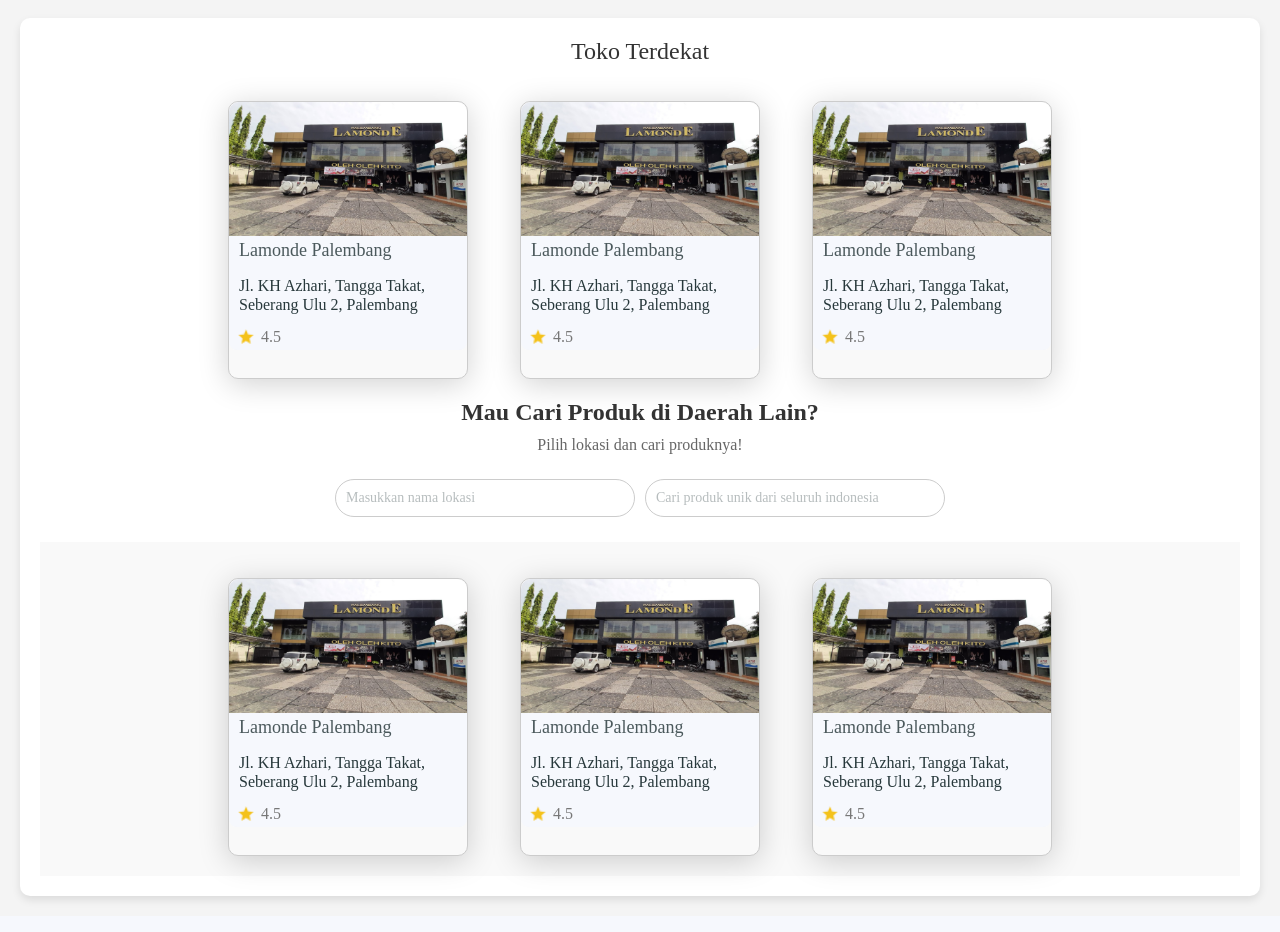
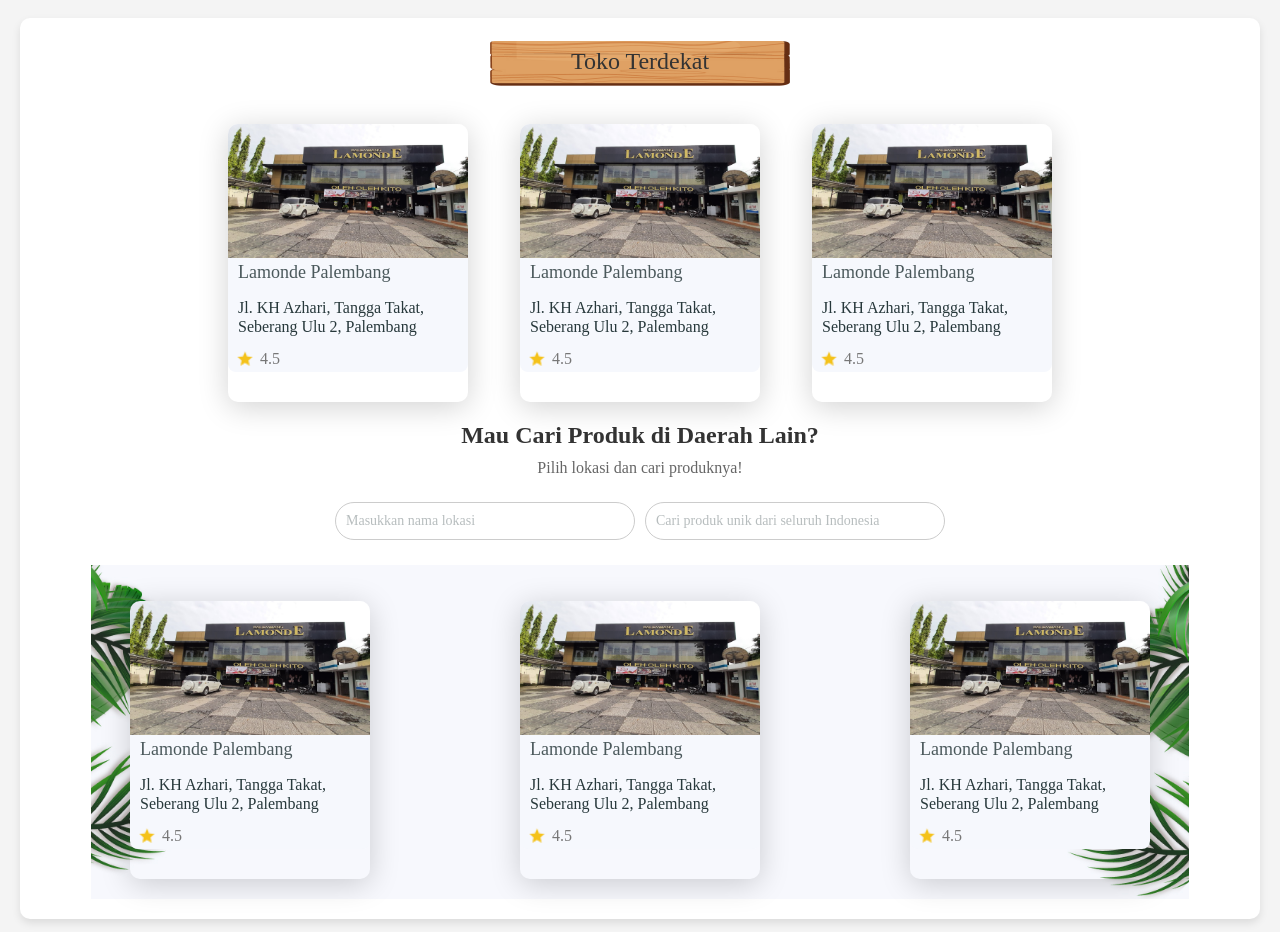
Before and after one commit to Sintasitinuriah/BoengkoesApp, a React (Create React App) app in the folder frontend/: page /beranda in a window 1280 px wide. Shown: the part 460-1392 px from the top of the page. Built offline with nearby package versions, Linux system fonts and the light colour scheme; no server answers.

Commit message:
modif beranda

```diff
--- a/frontend/src/App.css
+++ b/frontend/src/App.css
@@ -397,8 +397,6 @@
   padding: 20px;
   font-family: Arial, sans-serif;
   width: 100%;
-
-  margin-top: 180px;
 }
 
 .footer-content {
--- a/frontend/src/Beranda.css
+++ b/frontend/src/Beranda.css
@@ -57,7 +57,6 @@
   color: #000;
 }
 
-/* Berandapage */
 
 .beranda {
   padding: 20px;
@@ -83,6 +82,33 @@
   box-shadow: 0 4px 8px rgba(0, 0, 0, 0.1);
 }
 
+.background-image {
+  background-image: url("./images/kayu.jpg"); /* Path to your image */
+  background-size: contain; /* Adjust as necessary (contain, cover, or specific dimensions) */
+  background-repeat: no-repeat;
+  background-position: center;
+  padding: 10px; /* Adjust padding as needed */
+  color: white; /* Text color to make it readable on the background */
+  font-size: 1.5em; /* Adjust text size as needed */
+  text-align: center;
+  width: 300px; /* Adjust the width as needed */
+  height: 50px; /* Adjust the height as needed */
+  display: inline-block; /* Makes the element fit the content size */
+}
+
+.border-background {
+  background-image: url("./images/BorderBackground.jpg"); /* Path to your image */
+  background-size: contain; /* Adjust as necessary */
+  background-repeat: no-repeat;
+  background-position: center;
+  padding: 20px; /* Adjust padding as needed */
+  display: flex; /* Added flexbox display */
+  justify-content: space-around; /* Added to distribute space evenly */
+  align-items: center; /* Added to align items vertically */
+  flex-wrap: wrap; /* Added to wrap items if needed */
+  gap: 10px; /* Reduced gap between items */
+}
+
 .header-kayu {
   text-align: center;
   margin-bottom: 20px;
@@ -101,31 +127,6 @@
   align-items: center;
   flex-wrap: wrap;
   gap: 20px;
-}
-
-.card-toko {
-  flex: 1 1 200px; /* Atur ukuran minimum card */
-  border: 1px solid #ccc;
-  border-radius: 10px;
-  overflow: hidden;
-  text-align: center;
-  background-color: #f9f9f9;
-}
-
-.image-container {
-  width: 100%;
-  padding-top: 75%; /* Rasio 4:3 */
-  position: relative;
-}
-
-.image-container img {
-  position: absolute;
-  top: 0;
-  left: 0;
-  width: 100%;
-  height: 100%;
-  object-fit: cover; /* Memastikan gambar menutupi container */
-  object-position: center;
 }
 
 .cari-produk-lokasi {
@@ -159,40 +160,3 @@
   width: 300px;
   max-width: 80%;
 }
-
-.toko-lain {
-  display: flex;
-  justify-content: center; /* Mengatur jarak antar card */
-  align-items: flex-start; /* Mengatur posisi vertikal card */
-  gap: 20px; /* Menambahkan jarak antar card */
-  padding: 20px; /* Memberikan padding pada container */
-  background-color: #f9f9f9; /* Warna background container */
-}
-
-.toko-lainnya {
-  background-color: #ffffff; /* Warna background card */
-  border: 1px solid #ddd; /* Border card */
-  border-radius: 10px; /* Membuat border melengkung */
-  overflow: hidden; /* Menyembunyikan elemen yang meluap */
-  box-shadow: 0 4px 8px rgba(0, 0, 0, 0.1); /* Memberikan bayangan */
-  flex: 1; /* Membuat card fleksibel */
-  max-width: 300px; /* Lebar maksimum card */
-  text-align: center; /* Mengatur teks di tengah */
-}
-
-.toko-lainnya img {
-  width: 100%; /* Lebar gambar mengikuti lebar card */
-  height: auto; /* Tinggi gambar otomatis */
-  border-bottom: 1px solid #ddd; /* Border bawah gambar */
-}
-
-.toko-lainnya h2 {
-  font-size: 1.2em; /* Ukuran font judul */
-  margin: 10px 0; /* Margin atas dan bawah judul */
-}
-
-.toko-lainnya p {
-  font-size: 1em; /* Ukuran font paragraf */
-  color: #555; /* Warna teks paragraf */
-  margin-bottom: 20px; /* Margin bawah paragraf */
-}
--- a/frontend/src/Components/Berandapage.js
+++ b/frontend/src/Components/Berandapage.js
@@ -1,9 +1,5 @@
 import React from "react";
 import Logotesla from "../images/logotesla.jpg";
-// import Lamonde from "../images/pp-lamonde.png";
-// import Candy from "../images/pp-candy.jpeg";
-// import Souvenir from "../images/souvenir.jpeg";
-// import Harum from "../images/harum.jpeg";
 import CardToko from "./CardToko";
 
 const Berandapage = () => {
@@ -14,44 +10,13 @@
       </div>
       <div className="beranda-page">
         <div className="header-kayu">
-          <p>Toko Terdekat</p>
+          <p className="background-image">Toko Terdekat</p>
         </div>
 
         <div className="toko-terdekat">
-          <CardToko></CardToko>
-          <CardToko></CardToko>
-          <CardToko></CardToko>
-          {/* <div className="card-toko">
-            <div className="image-container">
-              <img src={Lamonde} alt="Toko Palembang Lamonde" />
-            </div>
-            <h2>Palembang Lamonde</h2>
-            <p>Dok.Ben</p>
-          </div>
-
-          <div className="card-toko">
-            <div className="image-container">
-              <img src={Candy} alt="Toko Pempele Candy" />
-            </div>
-            <h2>Pempek Candy</h2>
-            <p>Dokben Kaos Oleh Oleh Khas</p>
-          </div>
-
-          <div className="card-toko">
-            <div className="image-container">
-              <img src={Souvenir} alt="Toko Kusuma Souvenir" />
-            </div>
-            <h2>Kusuma Souvenir</h2>
-            <p>Palembang Harum</p>
-          </div>
-
-          <div className="card-toko">
-            <div className="image-container">
-              <img src={Harum} alt="Toko Palembang Harum" />
-            </div>
-            <h2>Palembang Harum</h2>
-            <p>Dok.Ben</p>
-          </div> */}
+          <CardToko />
+          <CardToko />
+          <CardToko />
         </div>
 
         <div className="cari-produk-lokasi">
@@ -59,44 +24,30 @@
           <p>Pilih lokasi dan cari produknya!</p>
 
           <div className="lokasi">
-            <input type="text" placeholder="Masukkan nama lokasi" />
             <input
               type="text"
-              placeholder="Cari produk unik dari seluruh indonesia"
+              placeholder="Masukkan nama lokasi"
+              list="lokasi-list"
+            />
+            <datalist id="lokasi-list">
+              <option value="Jakarta" />
+              <option value="Surabaya" />
+              <option value="Bandung" />
+              <option value="Medan" />
+              <option value="Makassar" />
+              <option value="Palembang" />
+            </datalist>
+            <input
+              type="text"
+              placeholder="Cari produk unik dari seluruh Indonesia"
             />
           </div>
         </div>
 
-        <div className="toko-lain">
-          <CardToko></CardToko>
-          <CardToko></CardToko>
-          <CardToko></CardToko>
-          {/* <div className="toko-lainnya">
-            <img
-              src="https://tokoterdekat.com/wp-content/uploads/2023/03/Toko-Terdekat-Bali.png"
-              alt="Toko Krisna Oleh Oleh Khas Bali"
-            />
-            <h2>Krisna Toko Oleh Oleh Khas Bali</h2>
-            <p>(Souvenir)</p>
-          </div> */}
-
-          {/* <div className="toko-lainnya">
-            <img
-              src="https://tokoterdekat.com/wp-content/uploads/2023/03/Toko-Terdekat-Bali-2.png"
-              alt="Toko Krisna Oleh Oleh Khas Bali"
-            />
-            <h2>Krisna Oleh Oleh Khas Bali</h2>
-            <p>(Souvenir)</p>
-          </div>
-
-          <div className="toko-lainnya">
-            <img
-              src="https://tokoterdekat.com/wp-content/uploads/2023/03/Toko-Terdekat-Bali-3.png"
-              alt="Toko Jepun Bali Oleh Oleh Bali"
-            />
-            <h2>Jepun Bali Oleh Oleh Bali</h2>
-            <p>(Souvenir)</p>
-          </div> */}
+        <div className="border-background">
+          <CardToko />
+          <CardToko />
+          <CardToko />
         </div>
       </div>
     </div>
```
Also changed, not shown: frontend/src/images/BorderBackground.jpg (added), frontend/src/images/kayu.jpg (added).
